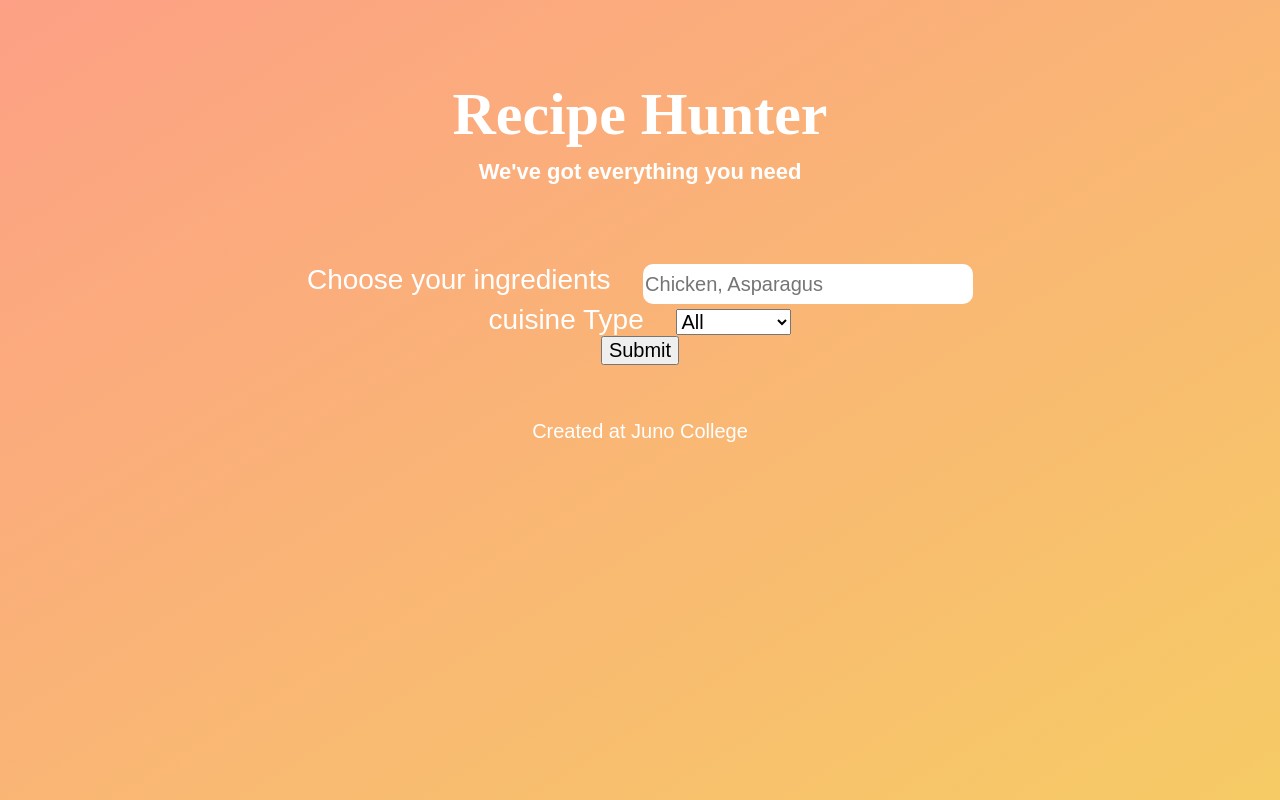
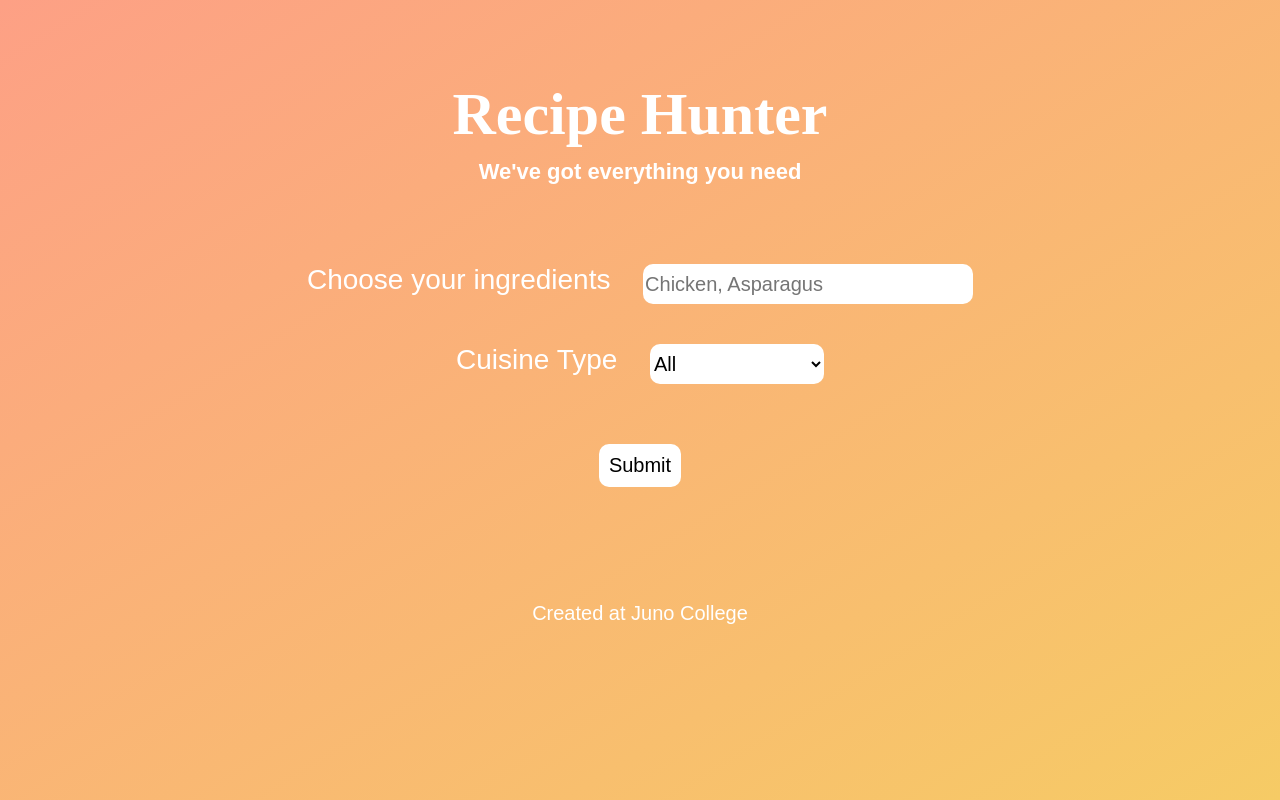
Before and after one commit to r2gayle/project-3, a React (Create React App) app: page / in a window 1280 px wide. Built offline with nearby package versions, Linux system fonts and the light colour scheme.

Commit message:
app css fix for dropdown

```diff
--- a/src/App.css
+++ b/src/App.css
@@ -82,26 +82,40 @@ header {
   padding: 80px 0px;
 }
 
-.label-search-container {
+.label-search-container, .drop-down-cuisine {
   display: flex;
   justify-content: center;
   flex-wrap: wrap;
 }
 
+.drop-down-cuisine {
+  margin-top: 40px;
+}
 
-label {
+
+.label-search-container label, .drop-down-cuisine label {
   margin-right: 3%;
   color: white;
   font-size: 1.4rem;
 }
 
-input {
+input, .drop-down-cuisine select, button {
   border: none;
   border-radius: 10px;
+  background-color: white
+}
+
+input, .drop-down-cuisine select {
   height: 40px;
+}
+
+input {
   width: 330px;
-  background-color: white
+}
 
+button {
+  margin: 60px 0px;
+  padding: 10px;
 }
 
 main ul {
@@ -164,7 +178,7 @@ footer p {
 
 
 @media (max-width: 775px) {
-  .label-search-container {
+  .label-search-container, .drop-down-cuisine {
     flex-direction: column;
     justify-content: center;
   }
@@ -173,9 +187,13 @@ footer p {
     margin-right: 0%;
   }
 
-  input {
+  input, .drop-down-cuisine select {
     align-self: center;
     margin-top: 35px;
+  }
+
+  .drop-down-cuisine select {
+    width: 330px;
   }
 }
 
@@ -190,6 +208,10 @@ footer p {
     font-size: calc(2.7rem + 0.5vw);
     margin-bottom: 20px;
   }
+
+  label, input, .drop-down-cuisine select {
+    width: 100%;
+  }
 }
 
 
@@ -198,14 +220,11 @@ footer p {
     font-size: calc(1rem + 1.9vw);
   }
 
-  label, input {
-    width: 100%;
-  }
 }
 
 @media (max-width: 320px) {
   h1 {
-     font-size: calc(2.4rem + 0.2vw);;
+    font-size: calc(2.4rem + 0.2vw);;
   }
   label {
     font-size: calc(1rem + 1.4vw);
--- a/src/App.js
+++ b/src/App.js
@@ -15,6 +15,7 @@ function App() {
   const [ userChoice, setUserChoice ] = useState("");
   const [ query, setQuery ] = useState("")
   const [ cuisine, setCuisine ] = useState("")
+  // const [healthChoice, setHealthChoice ] = useState("")
   const firstMount = useRef(true);
   // api call rendering right away need sol
 
@@ -40,6 +41,7 @@ function App() {
     if(query && cuisine) {
       params.query = query
       params.cuisineType = cuisine
+      // params.Health = healthChoice
       console.log('hello');
     } else {
       if(query && !cuisine) {
@@ -99,12 +101,18 @@ function App() {
 
   }
 
+  // const handleChangeThree = (event) => {
+  //   setHealthChoice(event.target.value)
+  //   console.log(event.target.value);
+  // }
+
 
   const handleSubmit = (event) => {
     event.preventDefault();
 
     setQuery(userChoice);
-    setCuisine(cuisine)
+    setCuisine(cuisine);
+    // setHealthChoice(healthChoice)
 
     setUserChoice("")
 
@@ -141,30 +149,41 @@ function App() {
             />
           </div>
 
-          <div className="drop-Down">
-            <label htmlFor="userCuisine">cuisine Type</label>
+          <div className="drop-down-cuisine">
+            <label htmlFor="userCuisine">Cuisine Type</label>
             <select name="userCuisine" id="userCuisine" value={cuisine} onChange={handleChangeTwo}>
               <option value="" selected>All</option>
               <option value="American">American</option>
               <option value="Asian">Asian</option>
               <option value="British">British</option>
               <option value="Caribbean">Caribbean</option>
-              {/* <option value=""></option>
-              <option value=""></option>
-              <option value=""></option>
-              <option value=""></option>
-              <option value=""></option>
-              <option value=""></option>
-              <option value=""></option>
-              <option value=""></option>
-              <option value=""></option>
-              <option value=""></option>
-              <option value=""></option>
-              <option value=""></option>
-              <option value=""></option>
-              <option value=""></option> */}
+              <option value="Central Europe">Central Europe</option>
+              <option value="Chinese">Chinese</option>
+              <option value="Eastern Europe">Eastern Europe</option>
+              <option value="French">French</option>
+              <option value="Indian">Indian</option>
+              <option value="Italian">Italian</option>
+              <option value="Japanese">Japanese</option>
+              <option value="Kosher">Kosher</option>
+              <option value="Mediterranean">Mediterranean</option>
+              <option value="Mexican">Mexican</option>
+              <option value="Middle Eastern">Middle Eastern</option>
+              <option value="Nordic">Nordic</option>
+              <option value="South American">South American</option>
+              <option value="South East Asian">South East Asian</option>
             </select>
           </div>
+
+          {/* <div className="drop-down-health">
+            <label htmlFor="userHealth">Diet Choice</label>
+            <select name="userHealth" id="userHealth" value={healthChoice} onChange={handleChangeThree}>
+              <option value="" selected>All</option>
+              <option value="dairy-free">Dairy</option>
+              <option value="Asian">Asian</option>
+              <option value="British">British</option>
+            </select>
+          </div> */}
+
           <button>Submit</button>
         </form>
 
```
